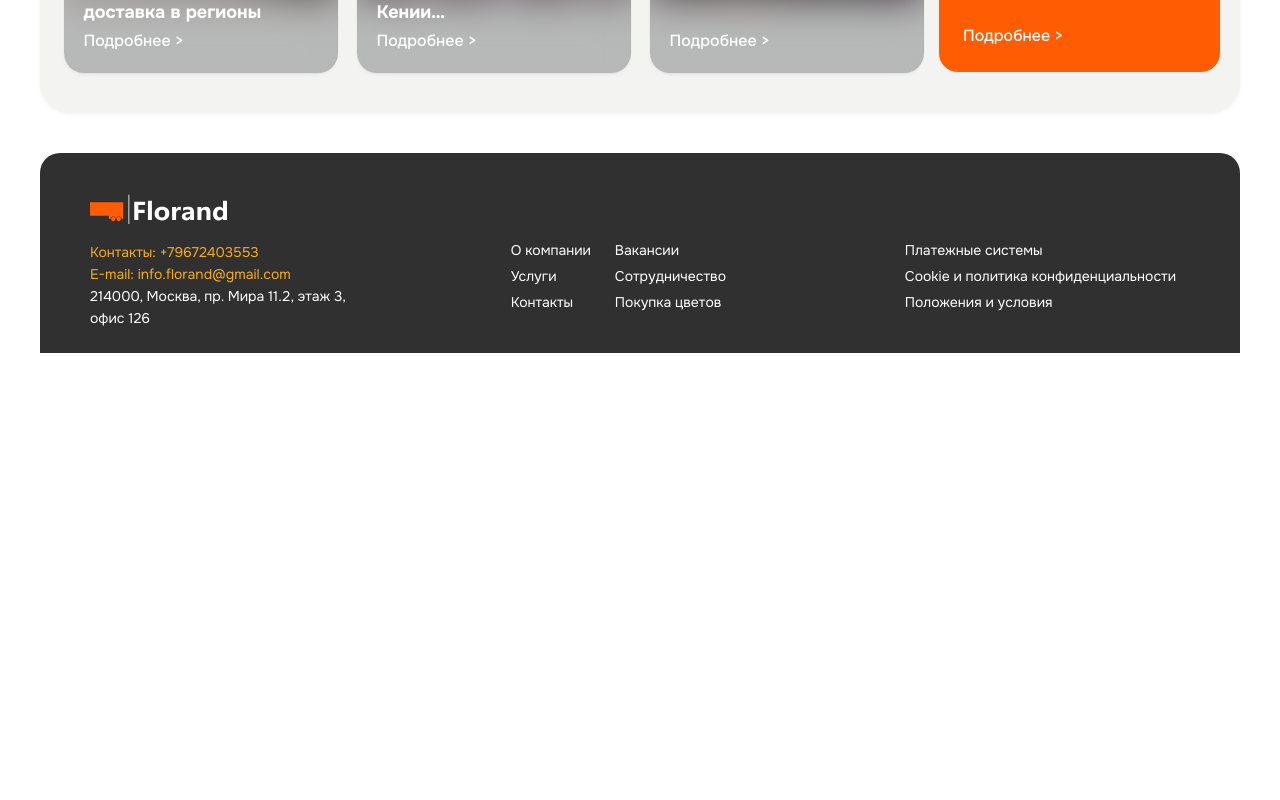
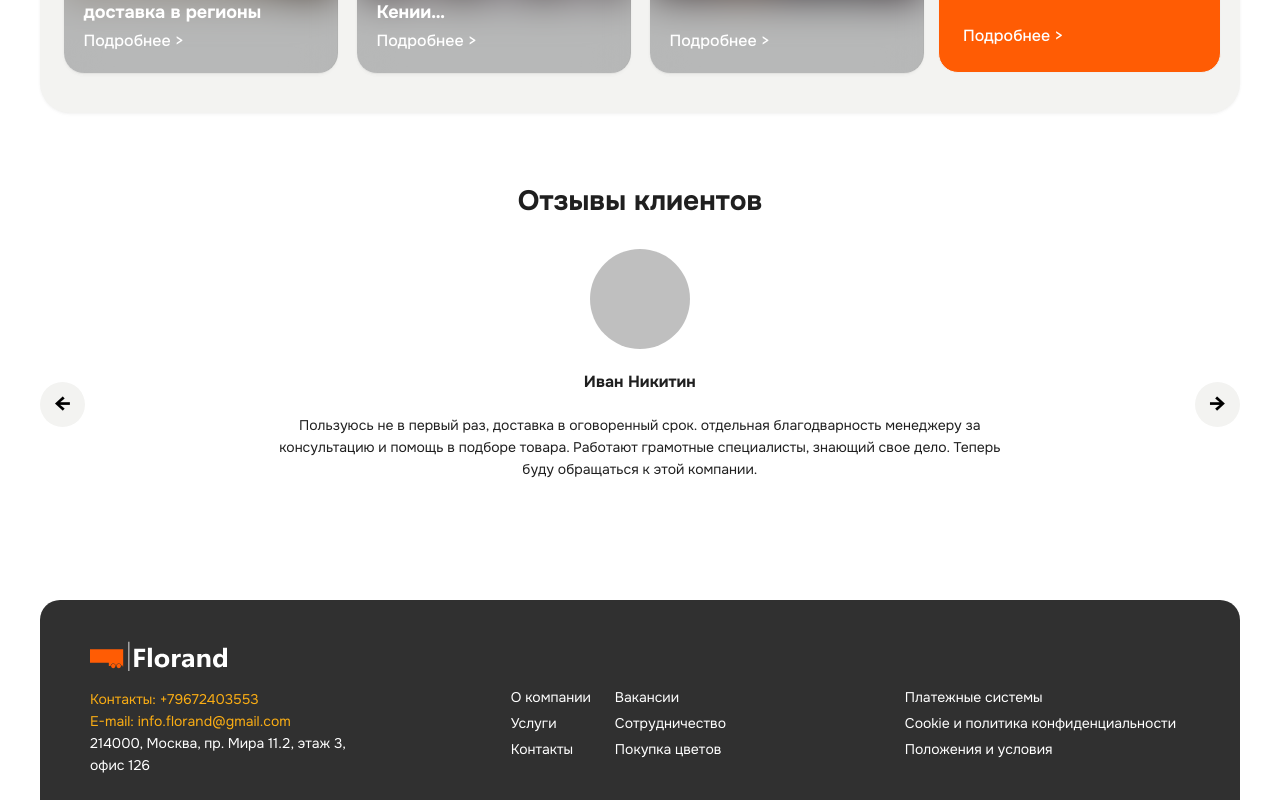
Before and after one commit to AlimAlibek/Florand, a React (Create React App) app: page / in a window 1280 px wide. Shown: the part 2408-3208 px from the top of the page. Before the commit the page ends 2761 px from the top, so only its background shows below. Built offline with nearby package versions, Linux system fonts and the light colour scheme.

Commit message:
Отзывы

```diff
--- /dev/null
+++ b/src/components/Reviews/index.tsx
@@ -0,0 +1,93 @@
+import { Avatar, Carousel, Row, Col, Button, Typography } from 'antd';
+import s from './style.module.css';
+import Heading2 from '../Heading2';
+import reviews from '../../shared/reviews';
+import { useRef } from 'react';
+import cn from 'classnames';
+
+const {Paragraph} = Typography
+
+const Reviews: React.FC = () => {
+
+    const carouserRef = useRef<any>(null);
+
+    const next = () => {
+        if (carouserRef.current?.next) {
+            carouserRef.current.next()
+        }
+    }
+    const prev = () => {
+        if (carouserRef.current?.prev) {
+            carouserRef.current.prev()
+        }
+    }
+
+    return (
+        <div>
+            <Heading2>
+                <div className={s.title}>Отзывы клиентов</div>
+            </Heading2>
+
+           <Row align="middle" justify="space-between" gutter={16}>
+                <Col
+                    span={2}
+                    xs={{order: 2, span: 12}}
+                    sm={{order: 1, span: 2}}
+                    lg={{span: 1}}
+                >
+                    <Button
+                        className={cn(s.arrow, s.arrowLeft)}
+                        type='text'
+                        shape="circle"
+                        icon={<span>&larr;</span>}
+                        onClick={prev}
+                    />
+                </Col>
+
+                <Col
+                    flex={"auto"}
+                    xs={{span: 24, order: 1}}
+                    sm={{span: 20, order: 2}}
+                >
+                    <Carousel
+                        ref={carouserRef}
+                        className={s.carousel}
+                    >
+                        {
+                            reviews.map((review, i) => {
+                                return (
+                                    <div key={i} className={s.reviewContainer}>
+                                        <Avatar size={100} src={review.img} />
+                                        <div className={s.reviewName} >{review.name}</div>
+                                        <Paragraph
+                                            ellipsis={{rows: 7, tooltip: review.review}}
+                                        >{review.review}</Paragraph>
+                                    </div>
+                                )
+                            })
+                        }
+                    </Carousel>
+                </Col>
+
+                <Col
+                    order={3}
+                    xs={12}
+                    sm={2}
+                    lg={1}
+                >
+                    <Button
+                        type='text'
+                        className={cn(s.arrow, s.arrowRight)}
+                        shape="circle"
+                        icon={<span>&rarr;</span>}
+                        onClick={next}
+                    />
+                </Col>
+
+            </Row>
+        </div>
+
+    )
+}
+
+export default Reviews
--- /dev/null
+++ b/src/components/Reviews/style.module.css
@@ -0,0 +1,47 @@
+.title {
+    text-align: center;
+}
+
+.carousel {
+    text-align: center;
+    height: fit-content;
+}
+
+.reviewContainer {
+    text-align: center;
+    max-width: 747px;
+    min-height: 240px;
+}
+
+.reviewName {
+    font-size: 16px;
+    font-weight: bold;
+    margin: 20px 0;
+}
+
+
+.arrow {
+    font-size: 22px;
+    font-weight: bold;
+    background-color: var(--bg-grey);
+    color: #000000;
+}
+
+.arrow:hover {
+    background-color: black;
+    color: var(--brand-orange) !important;
+}
+
+.arrowLeft {
+    float: right;
+}
+
+@media screen and (min-width: 576px) {
+    .arrowRight {
+        float: right;
+    }
+
+    .arrowLeft {
+        float: left;
+    }
+}
--- a/src/pages/Main/index.tsx
+++ b/src/pages/Main/index.tsx
@@ -4,6 +4,7 @@ import Advantages from '../../components/Advantages';
 import ServicesGrid from '../../components/ServicesGrid';
 
 import s from './style.module.css'
+import Reviews from '../../components/Reviews';
 
 const Main: React.FC = () => {
 
@@ -17,6 +18,8 @@ const Main: React.FC = () => {
 
            <ServicesGrid />
 
+           <Reviews />
+
         </Space>
     )
 
--- /dev/null
+++ b/src/shared/reviews.ts
@@ -0,0 +1,19 @@
+
+
+export default [
+    {
+        name: 'Иван Никитин',
+        img: '',
+        review: 'Пользуюсь не в первый раз, доставка в оговоренный срок. отдельная благодварность менеджеру за консультацию и помощь в подборе товара. Работают грамотные специалисты, знающий свое дело. Теперь буду обращаться к этой компании.',
+    },
+    {
+        name: 'София Никитина',
+        img: '',
+        review: 'С Florand мой заказ прибыл прямо из Голландии в совершенстве! От профессионального таможенного оформления до аккуратной упаковки — каждый шаг был выполнен безупречно. Свежесть цветов поразила всех гостей, и я точно знаю, к кому обращусь за цветами в следующий раз!',
+    },
+    {
+        name: 'Вероника Иванова',
+        img: '',
+        review: 'Florand — это не просто компания по доставке цветов, это истинные мастера своего дела! При заказе цветов из Голландии для моего корпоративного мероприятия, я получила не только красивые цветы, но и профессиональную помощь в выборе сортов и видов. Эксперты Florand учли все мои пожелания и предоставили идеальное решение. Прозрачное отслеживание поставки и надежность в доставке сделали сотрудничество с Florand приятным и беззаботным. Я рекомендую эту компанию всем, кто ценит качество и надежность',
+    },
+]
```
